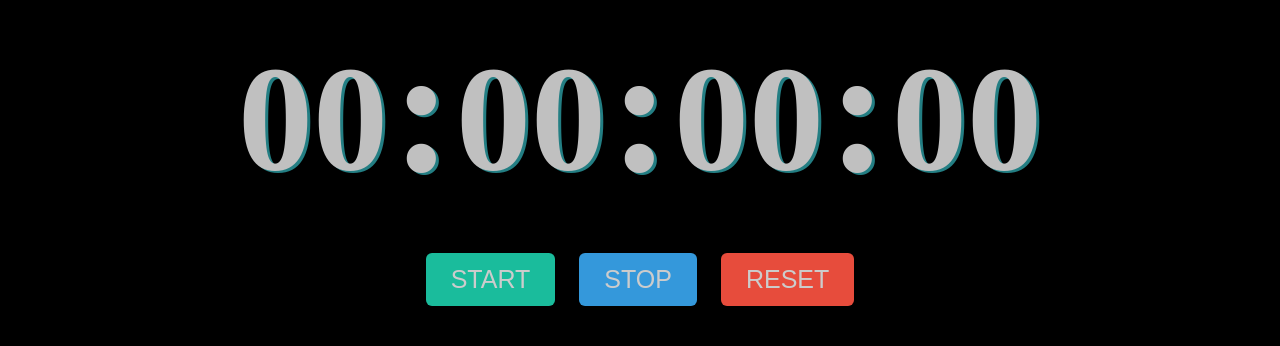
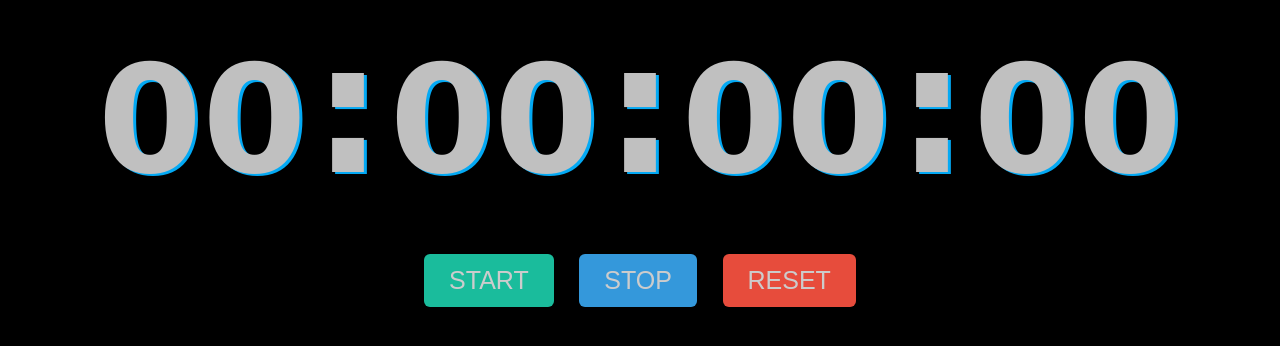
Before and after one commit to Gurnav224/Stopwatch, a plain HTML site: page index.html in a window 1280 px wide. Shown: the part 244-590 px from the top of the page. Drawn offline with Linux system fonts and the light colour scheme.

Commit message:
font-added

```diff
--- a/css/style.css
+++ b/css/style.css
@@ -1,3 +1,5 @@
+
+
 
 *{
     margin: 0;
@@ -6,7 +8,10 @@
 }
 
 
+
 body{
+    font-family:  cursive;
+
     background:#000000;
     display: flex;
     justify-content: center;
@@ -16,7 +21,7 @@ body{
 
 #container{
     color: silver;
-    text-shadow: #237e83 3px 2px;
+    text-shadow: #03A9F4 3px 2px;
     font-weight: 900;
 
 }
```
